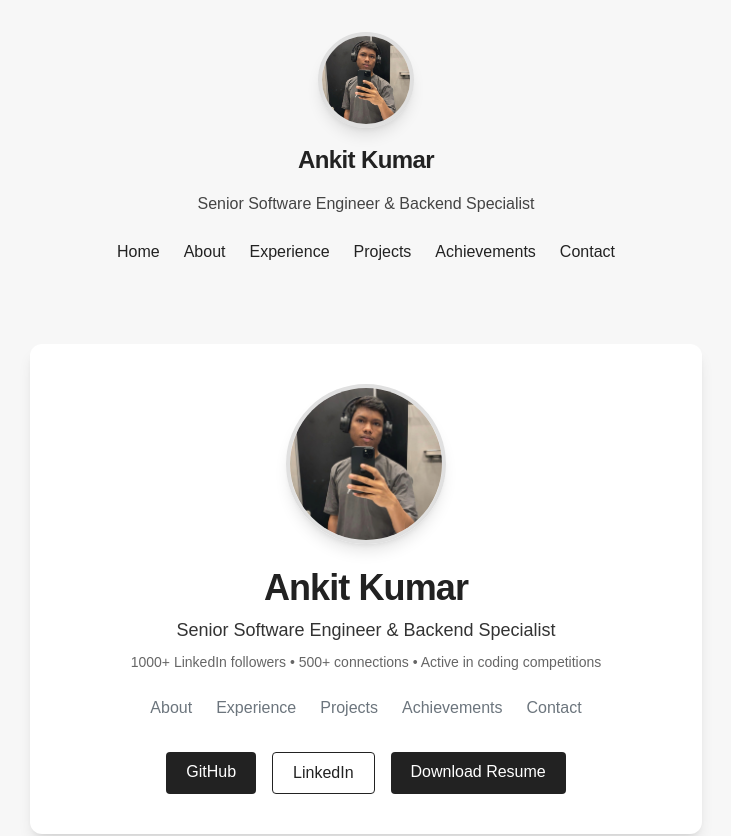
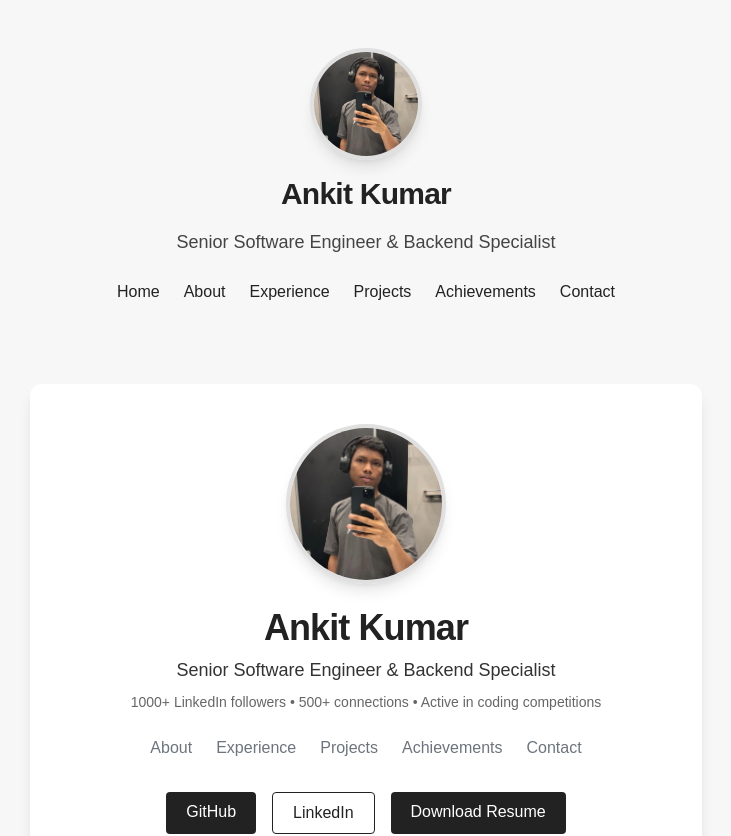
Before and after one commit to Ankitkkkk/portfolio, a Next.js app: page / in a window 1280 px wide. Shown: the top 836 px of the page, without its empty margins (274-1005 px from the left). Built offline with nearby package versions, Linux system fonts and the light colour scheme.

Commit message:
fixed responsiveness

```diff
--- a/app/layout.tsx
+++ b/app/layout.tsx
@@ -27,15 +27,15 @@ export default function RootLayout({
   return (
     <html lang="en">
       <body className={`${geistSans.variable} ${geistMono.variable} antialiased bg-[#f7f7f7] text-[#222] min-h-screen`}>
-        <header className="flex flex-col items-center gap-4 mt-8 mb-8">
+        <header className="flex flex-col items-center gap-4 mt-8 sm:mt-12 mb-8 px-4 sm:px-6 lg:px-8">
           <Link href="/">
-            <div className="rounded-full overflow-hidden shadow-lg border-4 border-[#e0e0e0] w-24 h-24 mx-auto">
-              <Image src="/pfp.jpg" alt="Ankit Kumar" width={96} height={96} priority />
+            <div className="rounded-full overflow-hidden shadow-lg border-4 border-[#e0e0e0] w-24 h-24 sm:w-28 sm:h-28 mx-auto">
+              <Image src="/pfp.jpg" alt="Ankit Kumar" width={112} height={112} priority />
             </div>
           </Link>
-          <h1 className="text-2xl font-bold tracking-tight">Ankit Kumar</h1>
-          <p className="text-base text-[#444]">Senior Software Engineer & Backend Specialist</p>
-          <nav className="flex gap-6 mt-2 text-base font-medium">
+          <h1 className="text-2xl sm:text-3xl font-bold tracking-tight text-center">Ankit Kumar</h1>
+          <p className="text-base sm:text-lg text-[#444] text-center">Senior Software Engineer & Backend Specialist</p>
+          <nav className="flex flex-wrap justify-center gap-4 sm:gap-6 mt-2 text-base font-medium text-center">
             <Link href="/" className="hover:text-[#6c757d] transition">Home</Link>
             <Link href="/about" className="hover:text-[#6c757d] transition">About</Link>
             <Link href="/experience" className="hover:text-[#6c757d] transition">Experience</Link>
@@ -44,11 +44,24 @@ export default function RootLayout({
             <Link href="/contact" className="hover:text-[#6c757d] transition">Contact</Link>
           </nav>
         </header>
-        <main className="flex flex-col items-center justify-center w-full flex-1 px-4">
+
+        <main className="flex flex-col items-center justify-center w-full flex-1 px-4 sm:px-6 lg:px-8">
           {children}
         </main>
-        <footer className="mt-16 mb-4 text-sm text-[#888] text-center">Noida, Delhi NCR &bull; +91 8178231961 &bull; kr.ankit253@gmail.com</footer>
+
+        <footer className="mt-16 mb-4 text-sm text-[#888] text-center px-4">
+          <div className="flex flex-wrap justify-center gap-x-2 gap-y-1">
+            <span>Noida, Delhi NCR</span>
+            <span>&bull;</span>
+            <span>+91 8178231961</span>
+            <span>&bull;</span>
+            <a href="mailto:kr.ankit253@gmail.com" className="hover:underline">
+              kr.ankit253@gmail.com
+            </a>
+          </div>
+        </footer>
       </body>
+
     </html>
   );
 }
```
